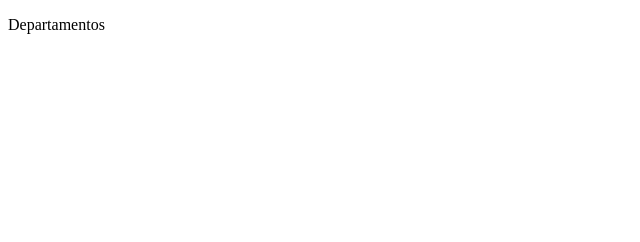
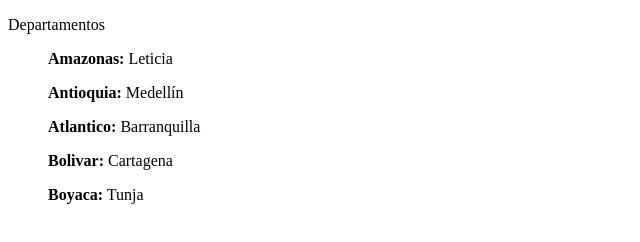
Before and after one commit to GeorgeR-Py/Proyecto-Web-Empresa-C, a plain HTML site: page index.html in a window 1280 px wide. Shown: the whole page, without its empty margins (0-640 px from the left). Drawn offline with Linux system fonts and the light colour scheme.

Commit message:
Update index.html

```diff
--- a/index.html
+++ b/index.html
@@ -8,5 +8,10 @@
 <body>
     <title>Colombia</title>
     <p>Departamentos</p>
+    <ul><b>Amazonas:</b> Leticia</ul>
+    <ul><b>Antioquia:</b> Medellín</ul>
+    <ul><b>Atlantico:</b> Barranquilla</ul>
+    <ul><b>Bolivar:</b> Cartagena</ul>
+    <ul><b>Boyaca:</b> Tunja</ul>
 </body>
 </html>
```
